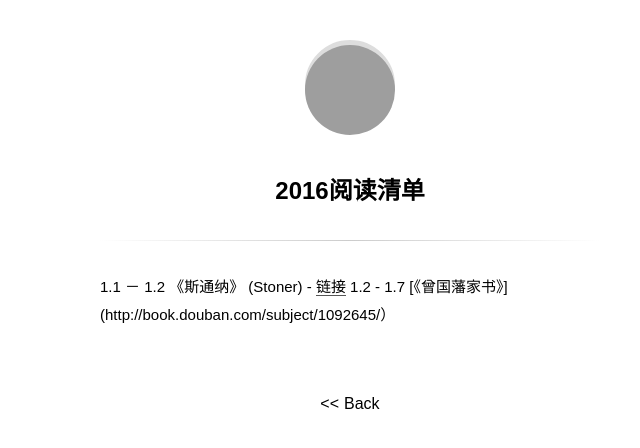
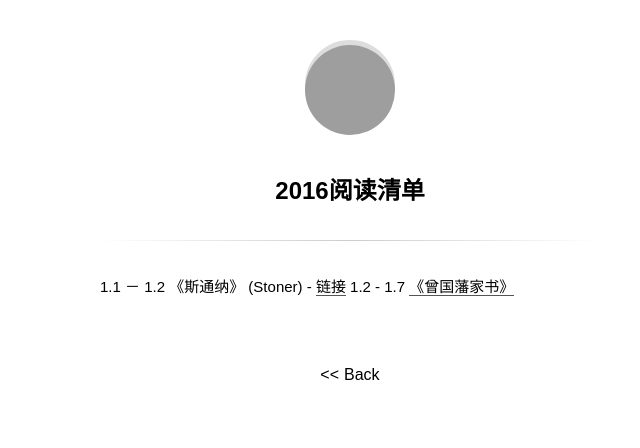
Before and after one commit to psaux0/psaux0.github.io, a Jekyll site: the page built from readinglist.md, in a window 1280 px wide. Shown: the top 448 px of the page, without its empty margins (290-930 px from the left). Built offline with Jekyll 4.4.1, drawn with Linux system fonts in a browser that asks for light colours; some web fonts are replaced; grey boxes are pictures that could not be loaded.

Commit message:
update reading list

```diff
--- a/readinglist.md
+++ b/readinglist.md
@@ -2,4 +2,4 @@
 title: "2016阅读清单"
 ---
 1.1 － 1.2 《斯通纳》 (Stoner) - [链接](http://book.douban.com/subject/26425831/)
-1.2 - 1.7 [《曾国藩家书》](http://book.douban.com/subject/1092645/）
+1.2 - 1.7  [《曾国藩家书》](http://book.douban.com/subject/1092645/)
```
